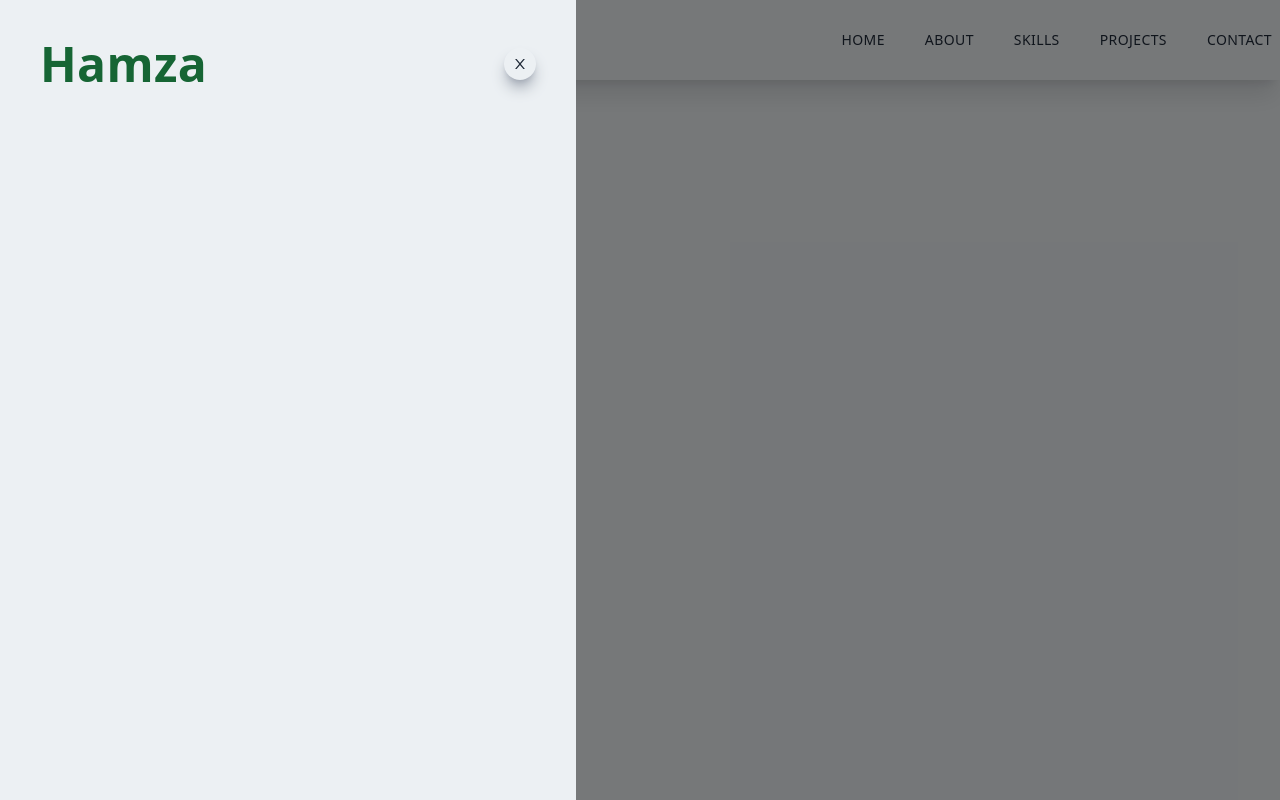
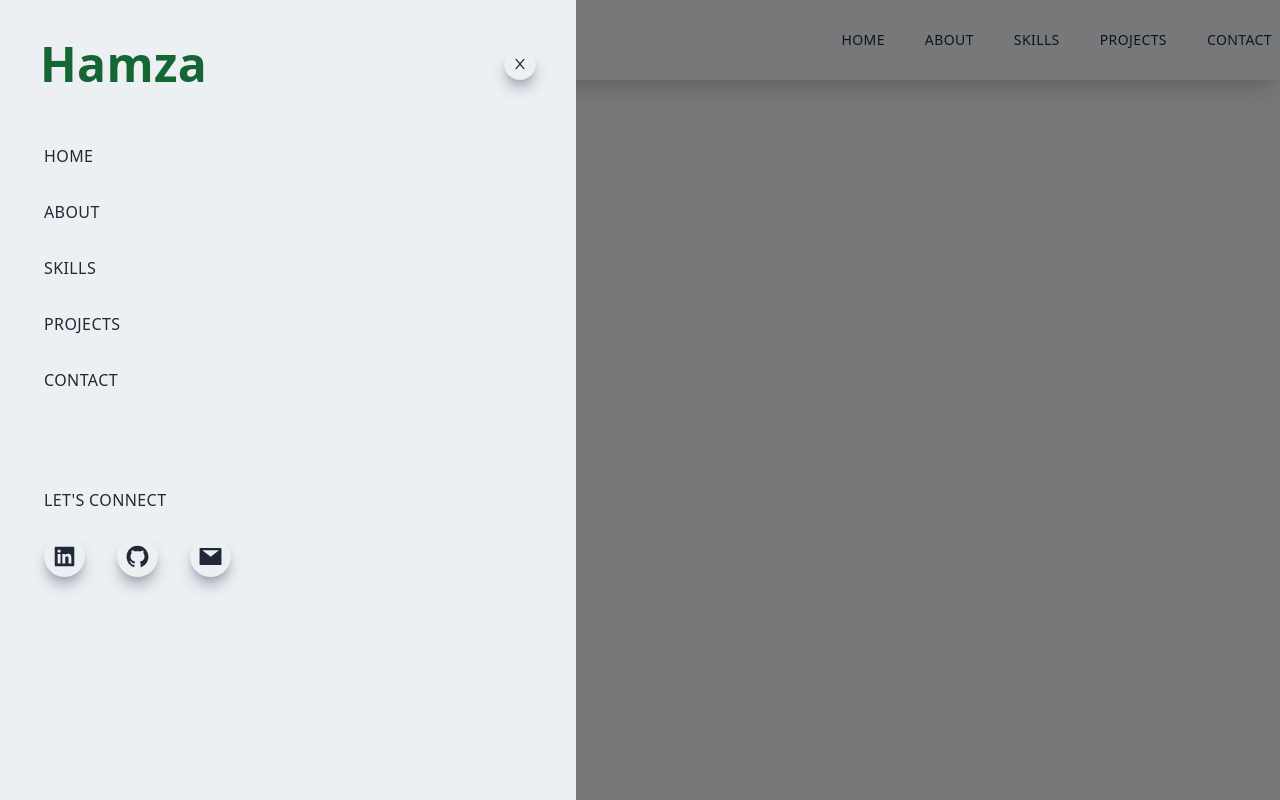
Before and after one commit to Hamza405/Portfolio, a Next.js app: page / in a window 1280 px wide. Built offline with nearby package versions, Linux system fonts and the light colour scheme.

Commit message:
design side bar

```diff
--- a/components/NavBar/SideBar.tsx
+++ b/components/NavBar/SideBar.tsx
@@ -1,17 +1,53 @@
 import { FC } from "react";
-import { AiOutlineClose } from "react-icons/ai";
+import Link from "next/link";
+import { AiOutlineClose, AiFillLinkedin, AiFillGithub, AiFillMail } from "react-icons/ai";
 
 const SideBar: FC = () => {
-    return <div className="fixed top-0 left-0 w-full h-screen bg-black/50">
-        <div className="fixed top-0 left-0 w-[75%] sm:w-[60%] md:w-[45%] h-screen bg-[#ecf0f3] p-10">
-            <div className="flex w-full justify-between items-center">
-                <h2 className="text-green-800">Hamza</h2>
-                <div className="shadow-lg rounded-full p-2 shadow-gray-400 cursor-pointer">
-                    <AiOutlineClose />
+    return (
+        <div className="fixed top-0 left-0 w-full h-screen bg-black/50">
+            <div className="fixed top-0 left-0 w-[75%] sm:w-[60%] md:w-[45%] h-screen bg-[#ecf0f3] p-10">
+                <div className="flex w-full justify-between items-center">
+                    <h2 className="text-green-800">Hamza</h2>
+                    <div className="shadow-lg rounded-full p-2 shadow-gray-400 cursor-pointer">
+                        <AiOutlineClose />
+                    </div>
+                </div>
+                <div className="py-10 px-1 flex flex-col">
+                    <ul className="uppercase">
+                        <Link href="/">
+                            <li className="py-4">Home</li>
+                        </Link>
+                        <Link href="/">
+                            <li className="py-4">About</li>
+                        </Link>
+                        <Link href="/">
+                            <li className="py-4">Skills</li>
+                        </Link>
+                        <Link href="/">
+                            <li className="py-4">Projects</li>
+                        </Link>
+                        <Link href="/">
+                            <li className="py-4">Contact</li>
+                        </Link>
+                    </ul>
+                </div>
+                <div className="pt-10 px-1">
+                    <p className="uppercase">Let's connect</p>
+                    <div className="py-6 flex justify-start items-center w-full md:w-[80%]">
+                        <div className="rounded-full shadow-lg shadow-gray-400 cursor-pointer p-2 ">
+                            <AiFillLinkedin size={ 25 } />
+                        </div>
+                        <div className="rounded-full shadow-lg shadow-gray-400 cursor-pointer p-2 mx-8">
+                            <AiFillGithub size={ 25 } />
+                        </div>
+                        <div className="rounded-full shadow-lg shadow-gray-400 cursor-pointer p-2 ">
+                            <AiFillMail size={ 25 } />
+                        </div>
+                    </div>
                 </div>
             </div>
         </div>
-    </div>;
+    );
 };
 
 export default SideBar;
--- a/package.json
+++ b/package.json
@@ -3,7 +3,7 @@
   "version": "0.1.0",
   "private": true,
   "scripts": {
-    "dev": "next dev -p 8000",
+    "dev": "next dev",
     "build": "next build",
     "start": "next start"
   },
```
Also changed, not shown: 1 other file (tests, documents, lock files or other folders).
